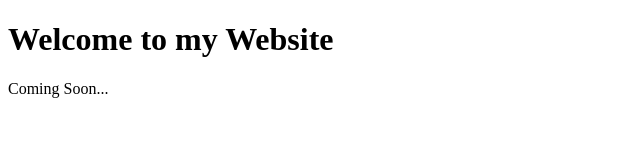
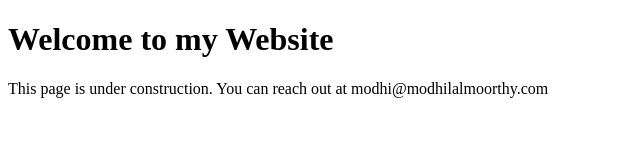
Before and after one commit to modhitheviolence/website-data-first-step, a plain HTML site: page index.html in a window 1280 px wide. Shown: the whole page, without its empty margins (0-640 px from the left). Drawn offline with Linux system fonts and the light colour scheme.

Commit message:
Update index.html

```diff
--- a/index.html
+++ b/index.html
@@ -7,6 +7,6 @@
         <h1>
             Welcome to my Website
         </h1>
-        Coming Soon...
+        This page is under construction. You can reach out at modhi@modhilalmoorthy.com
     </head>
 </html>
```
